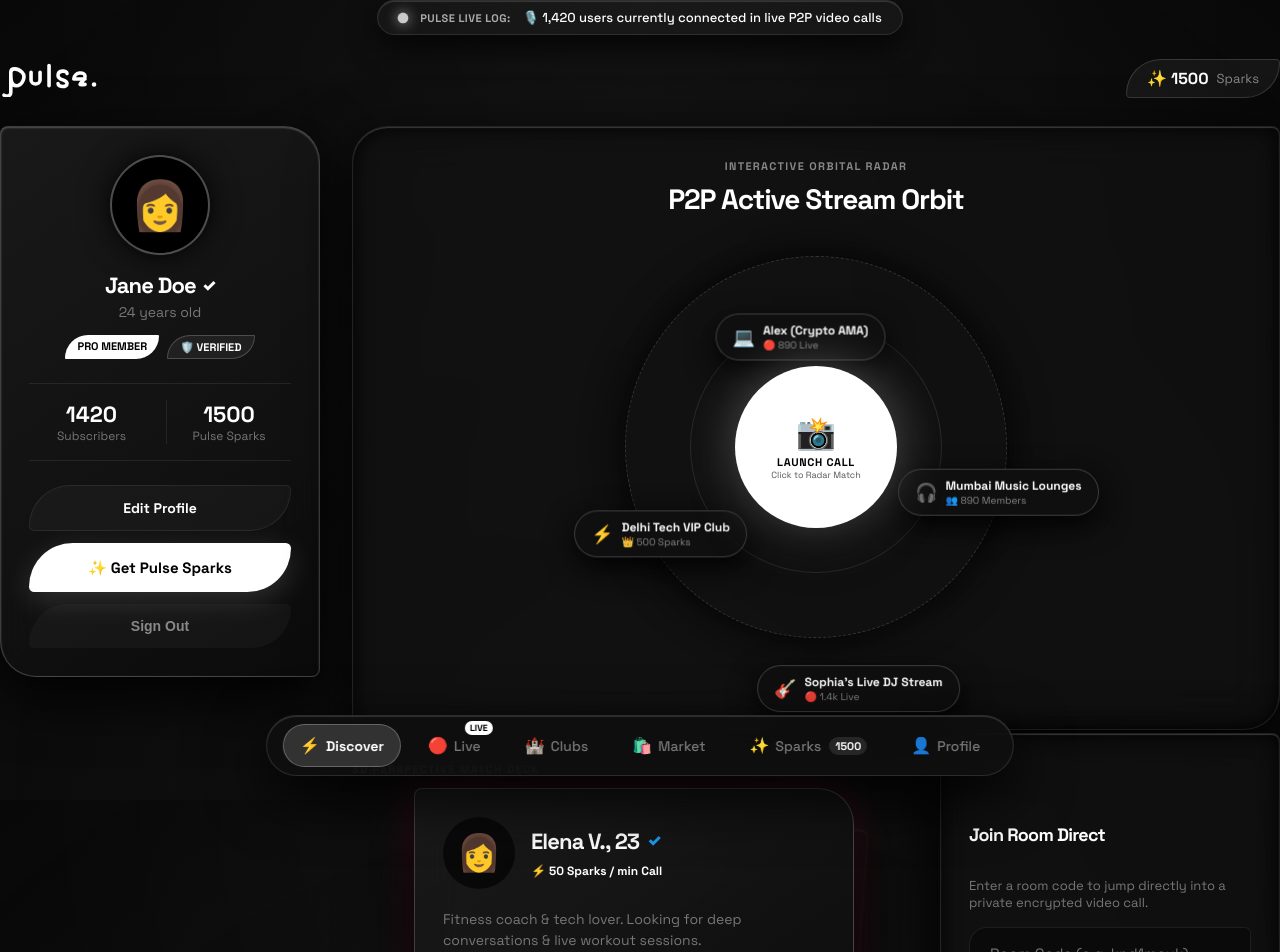
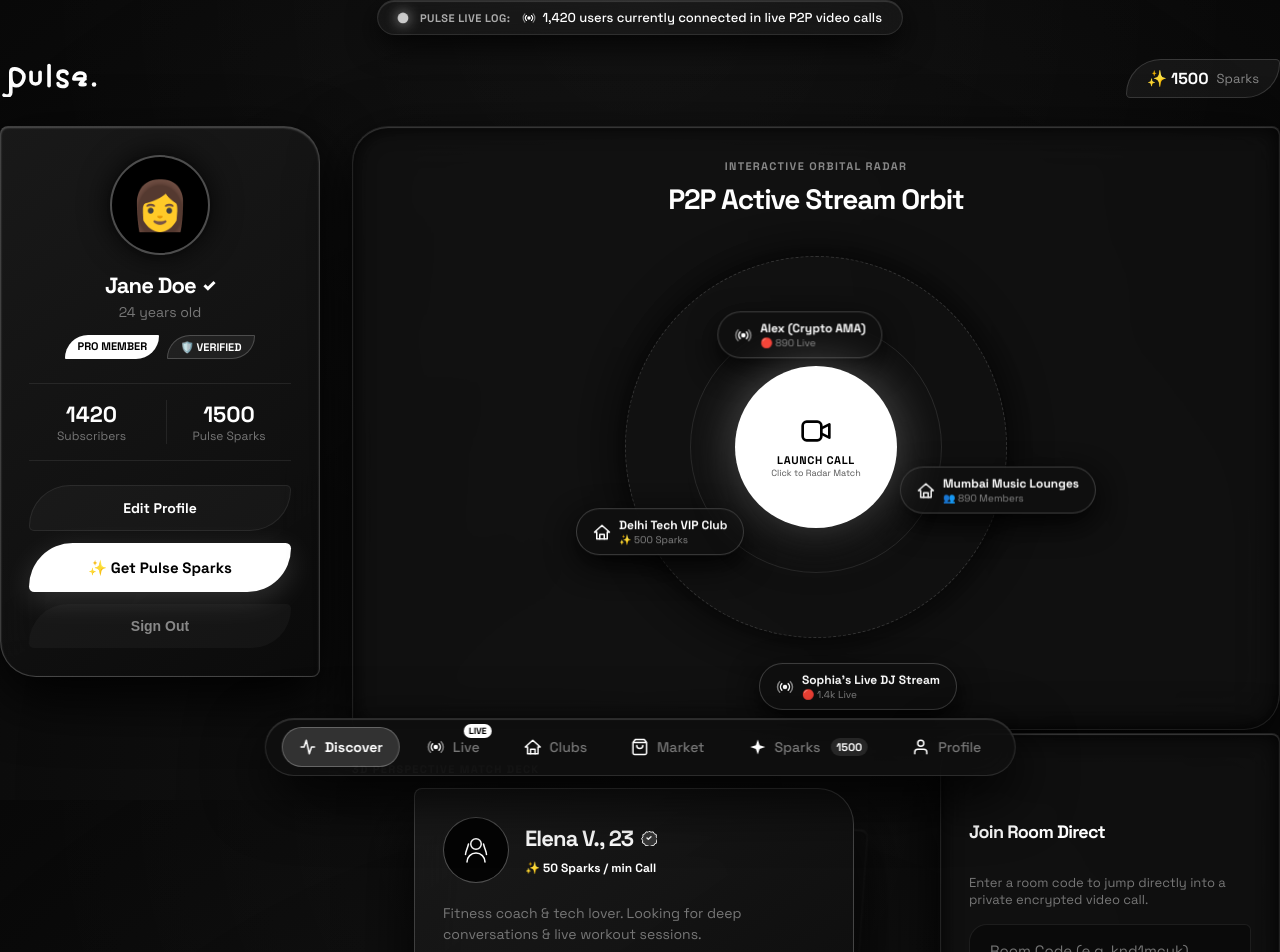
Before and after one commit to gauravpatkotwar/pulse-dating-app, a Next.js app: page / in a window 1280 px wide. Shown: the top 952 px of the page. Built offline with nearby package versions, Linux system fonts and the light colour scheme.

Commit message:
feat: design proprietary SVG Stealth Icons library to replace all generic OS emoji icons

```diff
--- a/src/app/components/DiscoverDeck.tsx
+++ b/src/app/components/DiscoverDeck.tsx
@@ -2,12 +2,13 @@
 
 import React, { useState } from "react";
 import { useRouter } from "next/navigation";
+import { AvatarFemale, AvatarMale, VerifiedBadgeIcon, VideoIcon } from "./Icons";
 
 interface DeckCard {
   id: string;
   name: string;
   age: number;
-  avatar: string;
+  gender: "Female" | "Male";
   verified: boolean;
   bio: string;
   sparksRate: number;
@@ -19,31 +20,31 @@ const mockDeck: DeckCard[] = [
     id: "d1",
     name: "Elena V.",
     age: 23,
-    avatar: "👩",
+    gender: "Female",
     verified: true,
     bio: "Fitness coach & tech lover. Looking for deep conversations & live workout sessions.",
     sparksRate: 50,
-    interests: ["🏋️‍♀️ Fitness", "🎧 Techno", "☕ Espresso"]
+    interests: ["Fitness", "Techno", "Espresso"]
   },
   {
     id: "d2",
     name: "Sophia R.",
     age: 25,
-    avatar: "👩",
+    gender: "Female",
     verified: true,
     bio: "Music producer & late-night DJ streamer. Let's talk vinyl & web3.",
     sparksRate: 100,
-    interests: ["🎧 DJ Live", "🎨 Art", "🌙 3 AM Talks"]
+    interests: ["DJ Live", "Art", "3 AM Talks"]
   },
   {
     id: "d3",
     name: "Alex M.",
     age: 27,
-    avatar: "👦",
+    gender: "Male",
     verified: true,
     bio: "Startup founder building AI tools. Always up for an impromptu video call.",
     sparksRate: 30,
-    interests: ["💻 AI", "🚀 Startups", "🍿 Sci-Fi"]
+    interests: ["AI", "Startups", "Sci-Fi"]
   }
 ];
 
@@ -89,32 +90,31 @@ export default function DiscoverDeck() {
           display: "flex",
           flexDirection: "column",
           gap: "20px",
-          boxShadow: "0 30px 70px rgba(0,0,0,0.9), 0 0 40px rgba(255,0,85,0.2)"
+          boxShadow: "0 30px 70px rgba(0,0,0,0.95)"
         }}
       >
-        {/* Card Header & Avatar */}
+        {/* Card Header & Vector Avatar */}
         <div style={{ display: "flex", alignItems: "center", gap: "16px" }}>
           <div style={{
-            width: "72px",
-            height: "72px",
+            width: "64px",
+            height: "64px",
             borderRadius: "50%",
-            background: "rgba(0,0,0,0.6)",
-            border: "2px solid var(--accent-cyan)",
+            background: "rgba(0,0,0,0.8)",
+            border: "1px solid rgba(255, 255, 255, 0.3)",
             display: "flex",
             alignItems: "center",
             justifyContent: "center",
-            fontSize: "36px"
           }}>
-            {card.avatar}
+            {card.gender === "Female" ? <AvatarFemale size={36} /> : <AvatarMale size={36} />}
           </div>
 
           <div>
             <h3 style={{ margin: "0 0 4px 0", fontSize: "22px", display: "flex", alignItems: "center", gap: "8px" }}>
               {card.name}, {card.age}
-              {card.verified && <span style={{ color: "#1D9BF0", fontSize: "16px" }}>✓</span>}
+              {card.verified && <VerifiedBadgeIcon size={16} />}
             </h3>
-            <span style={{ fontSize: "12px", color: "var(--accent-primary)", fontWeight: 700 }}>
-              ⚡ {card.sparksRate} Sparks / min Call
+            <span style={{ fontSize: "12px", color: "#FFFFFF", fontWeight: 700 }}>
+              ✨ {card.sparksRate} Sparks / min Call
             </span>
           </div>
         </div>
@@ -133,7 +133,7 @@ export default function DiscoverDeck() {
                 fontSize: "12px",
                 padding: "6px 14px",
                 borderRadius: "100px",
-                background: "rgba(255, 255, 255, 0.06)",
+                background: "rgba(255, 255, 255, 0.05)",
                 border: "1px solid var(--card-border)",
                 color: "#E0E0E0"
               }}
@@ -150,7 +150,7 @@ export default function DiscoverDeck() {
             className="btn-outline"
             style={{ flex: 1, padding: "12px 0", textAlign: "center" }}
           >
-            ⏭️ Pass
+            Pass
           </button>
 
           <button
@@ -158,7 +158,7 @@ export default function DiscoverDeck() {
             className="btn-primary"
             style={{ flex: 1, padding: "12px 0", textAlign: "center" }}
           >
-            📸 Call Now
+            <VideoIcon size={16} color="#000" /> Call Now
           </button>
         </div>
       </div>
--- a/src/app/components/FloatingDock.tsx
+++ b/src/app/components/FloatingDock.tsx
@@ -4,18 +4,26 @@ import React from "react";
 import Link from "next/link";
 import { usePathname } from "next/navigation";
 import { useAppContext } from "../context/AppContext";
+import {
+  DiscoverIcon,
+  LiveIcon,
+  ClubsIcon,
+  MarketIcon,
+  SparksIcon,
+  ProfileIcon
+} from "./Icons";
 
 export default function FloatingDock() {
   const pathname = usePathname();
   const { profile } = useAppContext();
 
   const dockItems = [
-    { label: "Discover", href: "/", icon: "⚡" },
-    { label: "Live", href: "/live", icon: "🔴", badge: "LIVE" },
-    { label: "Clubs", href: "/clubs", icon: "🏰" },
-    { label: "Market", href: "/marketplace", icon: "🛍️" },
-    { label: "Sparks", href: "/checkout", icon: "✨", value: `${profile?.tokens || 0}` },
-    { label: "Profile", href: "/profile", icon: "👤" },
+    { label: "Discover", href: "/", icon: <DiscoverIcon size={18} /> },
+    { label: "Live", href: "/live", icon: <LiveIcon size={18} />, badge: "LIVE" },
+    { label: "Clubs", href: "/clubs", icon: <ClubsIcon size={18} /> },
+    { label: "Market", href: "/marketplace", icon: <MarketIcon size={18} /> },
+    { label: "Sparks", href: "/checkout", icon: <SparksIcon size={18} />, value: `${profile?.tokens || 0}` },
+    { label: "Profile", href: "/profile", icon: <ProfileIcon size={18} /> },
   ];
 
   return (
@@ -45,7 +53,7 @@ export default function FloatingDock() {
             style={{
               display: "flex",
               alignItems: "center",
-              gap: "6px",
+              gap: "8px",
               padding: "10px 16px",
               borderRadius: "100px",
               color: isActive ? "#FFFFFF" : "#777777",
@@ -60,7 +68,7 @@ export default function FloatingDock() {
               position: "relative",
             }}
           >
-            <span style={{ fontSize: "16px" }}>{item.icon}</span>
+            <span style={{ display: "flex", alignItems: "center" }}>{item.icon}</span>
             <span>{item.label}</span>
 
             {item.value && (
--- /dev/null
+++ b/src/app/components/Icons.tsx
@@ -0,0 +1,150 @@
+import React from "react";
+
+// Generic Icon Props
+export interface IconProps {
+  size?: number;
+  color?: string;
+  className?: string;
+}
+
+// 1. Discover Pulse Icon (Frequency Wave)
+export function DiscoverIcon({ size = 20, color = "#FFFFFF" }: IconProps) {
+  return (
+    <svg width={size} height={size} viewBox="0 0 24 24" fill="none" xmlns="http://www.w3.org/2000/svg">
+      <path d="M3 12H7L10 3L14 21L17 12H21" stroke={color} strokeWidth="2" strokeLinecap="round" strokeLinejoin="round" />
+    </svg>
+  );
+}
+
+// 2. Live Broadcast Radar Signal Icon
+export function LiveIcon({ size = 20, color = "#FFFFFF" }: IconProps) {
+  return (
+    <svg width={size} height={size} viewBox="0 0 24 24" fill="none" xmlns="http://www.w3.org/2000/svg">
+      <circle cx="12" cy="12" r="3" fill={color} />
+      <path d="M16.24 7.76A6 6 0 0 1 16.24 16.24M7.76 16.24A6 6 0 0 1 7.76 7.76" stroke={color} strokeWidth="2" strokeLinecap="round" />
+      <path d="M19.07 4.93A10 10 0 0 1 19.07 19.07M4.93 19.07A10 10 0 0 1 4.93 4.93" stroke={color} strokeWidth="2" strokeLinecap="round" opacity="0.5" />
+    </svg>
+  );
+}
+
+// 3. Clubs Fortress Dome Icon
+export function ClubsIcon({ size = 20, color = "#FFFFFF" }: IconProps) {
+  return (
+    <svg width={size} height={size} viewBox="0 0 24 24" fill="none" xmlns="http://www.w3.org/2000/svg">
+      <path d="M12 3L2 12H5V21H19V12H22L12 3Z" stroke={color} strokeWidth="2" strokeLinecap="round" strokeLinejoin="round" />
+      <path d="M9 21V15H15V21" stroke={color} strokeWidth="2" strokeLinecap="round" strokeLinejoin="round" />
+    </svg>
+  );
+}
+
+// 4. Marketplace Cube Icon
+export function MarketIcon({ size = 20, color = "#FFFFFF" }: IconProps) {
+  return (
+    <svg width={size} height={size} viewBox="0 0 24 24" fill="none" xmlns="http://www.w3.org/2000/svg">
+      <path d="M6 2L3 6V20C3 20.5304 3.21071 21.0391 3.58579 21.4142C3.96086 21.7893 4.46957 22 5 22H19C19.5304 22 20.0391 21.7893 20.4142 21.4142C20.7893 21.0391 21 20.5304 21 20V6L18 2H6Z" stroke={color} strokeWidth="2" strokeLinecap="round" strokeLinejoin="round" />
+      <path d="M3 6H21" stroke={color} strokeWidth="2" />
+      <path d="M16 10C16 12.2091 14.2091 14 12 14C9.79086 14 8 12.2091 8 10" stroke={color} strokeWidth="2" strokeLinecap="round" />
+    </svg>
+  );
+}
+
+// 5. Pulse Sparks Starburst Icon
+export function SparksIcon({ size = 20, color = "#FFFFFF" }: IconProps) {
+  return (
+    <svg width={size} height={size} viewBox="0 0 24 24" fill="none" xmlns="http://www.w3.org/2000/svg">
+      <path d="M12 2L14.5 9.5L22 12L14.5 14.5L12 22L9.5 14.5L2 12L9.5 9.5L12 2Z" fill={color} />
+    </svg>
+  );
+}
+
+// 6. Profile Avatar Icon
+export function ProfileIcon({ size = 20, color = "#FFFFFF" }: IconProps) {
+  return (
+    <svg width={size} height={size} viewBox="0 0 24 24" fill="none" xmlns="http://www.w3.org/2000/svg">
+      <circle cx="12" cy="7" r="4" stroke={color} strokeWidth="2" />
+      <path d="M4 21V19C4 16.7909 5.79086 15 8 15H16C18.2091 15 20 16.7909 20 19V21" stroke={color} strokeWidth="2" strokeLinecap="round" />
+    </svg>
+  );
+}
+
+// 7. Video Camera Aperture Icon
+export function VideoIcon({ size = 20, color = "#FFFFFF" }: IconProps) {
+  return (
+    <svg width={size} height={size} viewBox="0 0 24 24" fill="none" xmlns="http://www.w3.org/2000/svg">
+      <rect x="2" y="5" width="14" height="14" rx="3" stroke={color} strokeWidth="2" />
+      <path d="M16 10L22 7V17L16 14" stroke={color} strokeWidth="2" strokeLinecap="round" strokeLinejoin="round" />
+    </svg>
+  );
+}
+
+// 8. Stealth Verified Badge Icon
+export function VerifiedBadgeIcon({ size = 16, color = "#FFFFFF" }: IconProps) {
+  return (
+    <svg width={size} height={size} viewBox="0 0 24 24" fill="none" xmlns="http://www.w3.org/2000/svg">
+      <path d="M12 2L15.09 3.26L18.36 2.82L19.91 5.77L23 6.91L23 10.25L24.82 13.06L23.27 16.01L23.71 19.28L20.62 20.54L19.07 23.49L15.73 23.49L12.92 25.31L10.11 23.49L6.77 23.49L5.22 20.54L2.13 19.28L2.57 16.01L1.02 13.06L2.84 10.25L2.84 6.91L5.93 5.77L7.48 2.82L10.75 3.26L12 2Z" fill="rgba(255,255,255,0.15)" stroke={color} strokeWidth="1.5" />
+      <path d="M9 12L11 14L15 10" stroke={color} strokeWidth="2" strokeLinecap="round" strokeLinejoin="round" />
+    </svg>
+  );
+}
+
+// 9. Virtual Gift: Rose Icon
+export function GiftRoseIcon({ size = 24, color = "#FFFFFF" }: IconProps) {
+  return (
+    <svg width={size} height={size} viewBox="0 0 24 24" fill="none" xmlns="http://www.w3.org/2000/svg">
+      <circle cx="12" cy="8" r="5" stroke={color} strokeWidth="2" fill="rgba(255,255,255,0.1)" />
+      <path d="M12 13V22M12 17C14 17 17 15 17 13M12 19C10 19 7 17 7 15" stroke={color} strokeWidth="2" strokeLinecap="round" />
+    </svg>
+  );
+}
+
+// 10. Virtual Gift: Diamond Icon
+export function GiftDiamondIcon({ size = 24, color = "#FFFFFF" }: IconProps) {
+  return (
+    <svg width={size} height={size} viewBox="0 0 24 24" fill="none" xmlns="http://www.w3.org/2000/svg">
+      <path d="M6 3L2 9L12 21L22 9L18 3H6Z" stroke={color} strokeWidth="2" strokeLinecap="round" strokeLinejoin="round" />
+      <path d="M11 3L7 9L12 21L17 9L13 3" stroke={color} strokeWidth="1.5" />
+      <path d="M2 9H22" stroke={color} strokeWidth="1.5" />
+    </svg>
+  );
+}
+
+// 11. Virtual Gift: Rocket Icon
+export function GiftRocketIcon({ size = 24, color = "#FFFFFF" }: IconProps) {
+  return (
+    <svg width={size} height={size} viewBox="0 0 24 24" fill="none" xmlns="http://www.w3.org/2000/svg">
+      <path d="M4.5 16.5C3 19.5 2 22 2 22C2 22 4.5 21 7.5 19.5L12 15L9 12L4.5 16.5Z" stroke={color} strokeWidth="2" strokeLinecap="round" strokeLinejoin="round" />
+      <path d="M12 15L19.5 7.5C21 6 22 2 22 2C22 2 18 3 16.5 4.5L9 12" stroke={color} strokeWidth="2" strokeLinecap="round" strokeLinejoin="round" />
+      <path d="M15 9L18 12" stroke={color} strokeWidth="2" />
+    </svg>
+  );
+}
+
+// 12. Virtual Gift: Crown Icon
+export function GiftCrownIcon({ size = 24, color = "#FFFFFF" }: IconProps) {
+  return (
+    <svg width={size} height={size} viewBox="0 0 24 24" fill="none" xmlns="http://www.w3.org/2000/svg">
+      <path d="M2 19H22L20 7L15 13L12 4L9 13L4 7L2 19Z" stroke={color} strokeWidth="2" strokeLinecap="round" strokeLinejoin="round" fill="rgba(255,255,255,0.1)" />
+    </svg>
+  );
+}
+
+// 13. Minimalist Line-Art Avatars
+export function AvatarMale({ size = 48, color = "#FFFFFF" }: IconProps) {
+  return (
+    <svg width={size} height={size} viewBox="0 0 48 48" fill="none" xmlns="http://www.w3.org/2000/svg">
+      <circle cx="24" cy="18" r="8" stroke={color} strokeWidth="2" />
+      <path d="M10 40C10 32.268 16.268 26 24 26C31.732 26 38 32.268 38 40" stroke={color} strokeWidth="2" strokeLinecap="round" />
+    </svg>
+  );
+}
+
+export function AvatarFemale({ size = 48, color = "#FFFFFF" }: IconProps) {
+  return (
+    <svg width={size} height={size} viewBox="0 0 48 48" fill="none" xmlns="http://www.w3.org/2000/svg">
+      <circle cx="24" cy="16" r="7" stroke={color} strokeWidth="2" />
+      <path d="M14 16C12 24 10 26 10 30" stroke={color} strokeWidth="2" strokeLinecap="round" />
+      <path d="M34 16C36 24 38 26 38 30" stroke={color} strokeWidth="2" strokeLinecap="round" />
+      <path d="M12 40C12 33.3726 17.3726 28 24 28C30.6274 28 36 33.3726 36 40" stroke={color} strokeWidth="2" strokeLinecap="round" />
+    </svg>
+  );
+}
--- a/src/app/components/LiveTicker.tsx
+++ b/src/app/components/LiveTicker.tsx
@@ -1,14 +1,14 @@
 "use client";
 
 import React, { useState, useEffect } from "react";
+import { SparksIcon, LiveIcon, ClubsIcon, MarketIcon, VerifiedBadgeIcon } from "./Icons";
 
 const liveEvents = [
-  "✨ Alex S. unlocked Delhi VIP Alpha Club (500 Sparks)",
-  "🎙️ 1,420 users currently connected in live P2P video calls",
-  "✨ Sarah M. tipped 250 Sparks on a Live Stream",
-  "🛡️ Vikram R. activated ₹1 Anti-Bot Platform Pass",
-  "💎 New 1-on-1 Fitness Session booked on Marketplace",
-  "⭐ Priya K. created Mumbai Terrace Music Lounge Club"
+  { icon: <ClubsIcon size={14} />, text: "Alex S. unlocked Delhi VIP Alpha Club (500 Sparks)" },
+  { icon: <LiveIcon size={14} />, text: "1,420 users currently connected in live P2P video calls" },
+  { icon: <SparksIcon size={14} />, text: "Sarah M. tipped 250 Sparks on a Live Stream" },
+  { icon: <VerifiedBadgeIcon size={14} />, text: "Vikram R. activated ₹1 Anti-Bot Platform Pass" },
+  { icon: <MarketIcon size={14} />, text: "New 1-on-1 Fitness Session booked on Marketplace" },
 ];
 
 export default function LiveTicker() {
@@ -21,6 +21,8 @@ export default function LiveTicker() {
 
     return () => clearInterval(timer);
   }, []);
+
+  const currentEvent = liveEvents[currentIndex];
 
   return (
     <div style={{
@@ -40,9 +42,10 @@ export default function LiveTicker() {
     }}>
       <span className="live-dot" />
       <span style={{ fontWeight: 800, letterSpacing: '0.04em', fontSize: '11px', color: '#AAAAAA' }}>PULSE LIVE LOG:</span>
-      <span style={{ color: '#FFFFFF', fontWeight: 500, transition: 'all 0.3s ease' }}>
-        {liveEvents[currentIndex]}
-      </span>
+      <div style={{ display: "flex", alignItems: "center", gap: "6px", color: '#FFFFFF', fontWeight: 500 }}>
+        {currentEvent.icon}
+        <span>{currentEvent.text}</span>
+      </div>
     </div>
   );
 }
--- a/src/app/components/OrbitalRadar.tsx
+++ b/src/app/components/OrbitalRadar.tsx
@@ -2,22 +2,23 @@
 
 import React from "react";
 import { useRouter } from "next/navigation";
+import { LiveIcon, ClubsIcon, VideoIcon } from "./Icons";
 
 interface RadarNode {
   id: string;
   name: string;
   type: "stream" | "club" | "match";
-  icon: string;
+  icon: React.ReactNode;
   badge: string;
   href: string;
   angle: number; // Position on orbit in degrees
 }
 
 const radarNodes: RadarNode[] = [
-  { id: "r1", name: "Sophia's Live DJ Stream", type: "stream", icon: "🎸", badge: "🔴 1.4k Live", href: "/live/stream-1", angle: 0 },
-  { id: "r2", name: "Delhi Tech VIP Club", type: "club", icon: "⚡", badge: "👑 500 Sparks", href: "/clubs", angle: 90 },
-  { id: "r3", name: "Alex (Crypto AMA)", type: "stream", icon: "💻", badge: "🔴 890 Live", href: "/live/stream-2", angle: 180 },
-  { id: "r4", name: "Mumbai Music Lounges", type: "club", icon: "🎧", badge: "👥 890 Members", href: "/clubs", angle: 270 }
+  { id: "r1", name: "Sophia's Live DJ Stream", type: "stream", icon: <LiveIcon size={18} />, badge: "🔴 1.4k Live", href: "/live/stream-1", angle: 0 },
+  { id: "r2", name: "Delhi Tech VIP Club", type: "club", icon: <ClubsIcon size={18} />, badge: "✨ 500 Sparks", href: "/clubs", angle: 90 },
+  { id: "r3", name: "Alex (Crypto AMA)", type: "stream", icon: <LiveIcon size={18} />, badge: "🔴 890 Live", href: "/live/stream-2", angle: 180 },
+  { id: "r4", name: "Mumbai Music Lounges", type: "club", icon: <ClubsIcon size={18} />, badge: "👥 890 Members", href: "/clubs", angle: 270 }
 ];
 
 export default function OrbitalRadar() {
@@ -97,7 +98,7 @@ export default function OrbitalRadar() {
                   transition: "transform 0.2s"
                 }}
               >
-                <span style={{ fontSize: "18px" }}>{node.icon}</span>
+                <span style={{ display: "flex", alignItems: "center" }}>{node.icon}</span>
                 <div style={{ textAlign: "left" }}>
                   <div style={{ fontSize: "12px", fontWeight: 700, color: "#FFFFFF" }}>{node.name}</div>
                   <div style={{ fontSize: "10px", color: "#888888" }}>{node.badge}</div>
@@ -131,8 +132,8 @@ export default function OrbitalRadar() {
         onMouseEnter={(e) => e.currentTarget.style.transform = "scale(1.08)"}
         onMouseLeave={(e) => e.currentTarget.style.transform = "scale(1)"}
       >
-        <span style={{ fontSize: "32px", marginBottom: "2px" }}>📸</span>
-        <span style={{ fontSize: "11px", fontWeight: 900, color: "#000000", textTransform: "uppercase", letterSpacing: "0.06em" }}>
+        <VideoIcon size={32} color="#000000" />
+        <span style={{ fontSize: "11px", fontWeight: 900, color: "#000000", textTransform: "uppercase", letterSpacing: "0.06em", marginTop: "6px" }}>
           Launch Call
         </span>
         <span style={{ fontSize: "9px", color: "#555555" }}>Click to Radar Match</span>
```
Also changed, not shown: src/app/live/[streamId]/page.tsx (+8 -6 lines).
